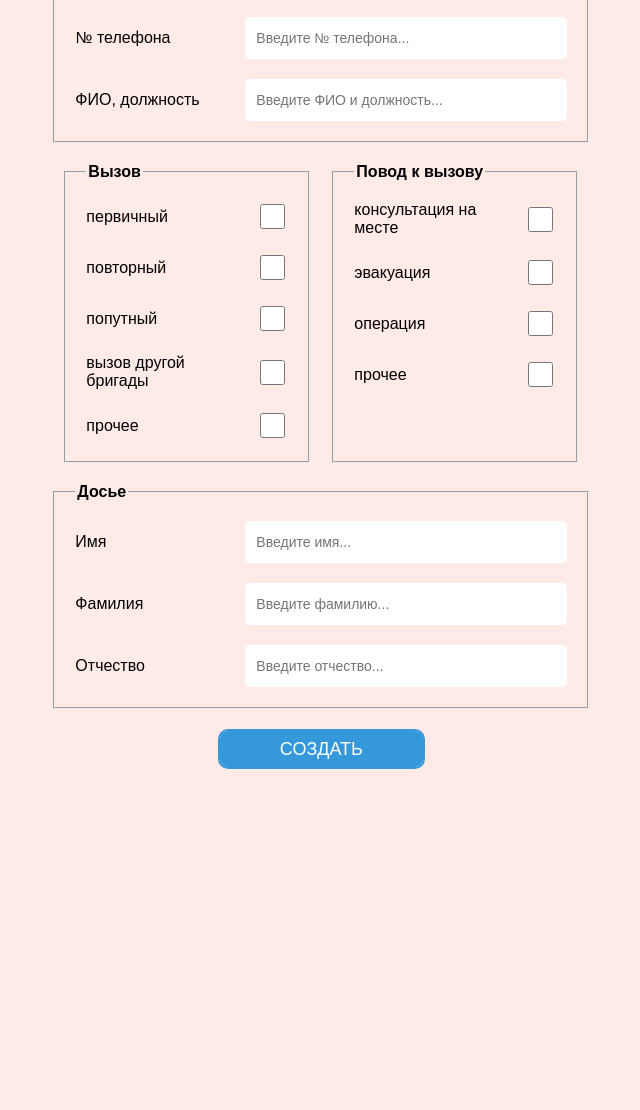
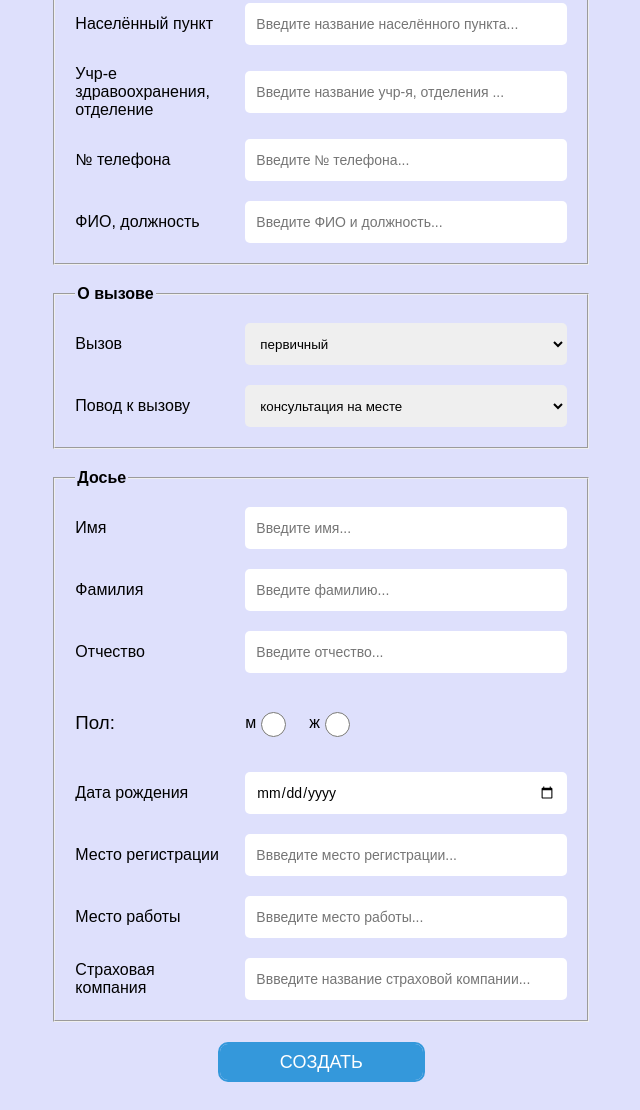
Before and after one commit to prostopopez/dataToWord, a website: page index.html in a window 1280 px wide. Shown: the part 1268-2378 px from the top of the page, without its empty margins (326-966 px from the left). Before the commit the page ends 2065 px from the top, so only its background shows below. Drawn offline with Linux system fonts and the light colour scheme.

Commit message:
niceAndSmooth

```diff
--- a/index.html
+++ b/index.html
@@ -10,53 +10,59 @@
 </head>
 <body>
 <form class="finalData" action='/finalData' method='POST'>
+    <fieldset>
+        <legend>Основная информация</legend>
+        <div class="field">
+            <div class="label"><label for="mainDate">Дата</label></div>
+            <input class="simpleInput" id="mainDate" name='mainDate' type='date'>
+        </div>
         <div class="field">
             <div class="label"><label for="cardNumber">Карта вызова №</label></div>
-        <input class="simpleInput" id="cardNumber" name='cardNumber' type='text' placeholder='Ввведите номер карты...'>
+            <input class="simpleInput" id="cardNumber" name='cardNumber' type='text'
+                placeholder='Ввведите номер карты...'>
         </div>
         <div class="field">
             <div class="label"><label for="paramedicName">Фельдшер по приёму вызова</label></div>
-        <input class='simpleInput' id='paramedicName' name='paramedicName' type='paramedicName'
+            <input class='simpleInput' id='paramedicName' name='paramedicName' type='text'
                 placeholder='Введите ФИО фельдшера...'>
+    </fieldset>
     </div>
     <fieldset>
         <legend>Время (часы, минуты)</legend>
         <div class="field">
             <div class="label"><label for="callReceiveTime">Приём вызова</label></div>
-            <input class="simpleInput" id="callReceiveTime" name='callReceiveTime' type='text'
-                placeholder='Введите время приёма вызова...'>
+            <input class="simpleInput" id="callReceiveTime" name='callReceiveTime' type='datetime-local'
+                max='2020-12-31T23:59'>
         </div>
         <div class="field">
             <div class="label"><label for="callTransferTime">Передача вызова пригаде</label></div>
-            <input class="simpleInput" id="callTransferTime" name='callTransferTime' type='text'
-                placeholder='Введите время передачи вызова...'>
+            <input class="simpleInput" id="callTransferTime" name='callTransferTime' type='datetime-local'
+                max='9999-12-31T23:59'>
         </div>
         <div class="field">
             <div class="label"><label for="teamCallTime">Вызов бригады</label></div>
-            <input class="simpleInput" id="teamCallTime" name='teamCallTime' type='text'
-                placeholder='Введите время вызова бригады...'>
+            <input class="simpleInput" id="teamCallTime" name='teamCallTime' type='datetime-local'
+                max='9999-12-31T23:59'>
         </div>
         <div class="field">
             <div class="label"><label for="arrivalTime">Прибытие на место вызова</label></div>
-            <input class="simpleInput" id="arrivalTime" name='arrivalTime' type='text'
-                placeholder='Введите время прибытия на место...'>
+            <input class="simpleInput" id="arrivalTime" name='arrivalTime' type='datetime-local' max='9999-12-31T23:59'>
         </div>
         <div class="field">
             <div class="label"><label for="transportStartTime">Начало транспортировки / убытие</label></div>
-            <input class="simpleInput" id="transportStartTime" name='transportStartTime' type='text'
-                placeholder='Введите время убытия...'>
+            <input class="simpleInput" id="transportStartTime" name='transportStartTime' type='datetime-local'
+                max='9999-12-31T23:59'>
         </div>
         <div class="field">
             <div class="label"><label for="transportEndTime">Окончание траспортировки</label></div>
-            <input class="simpleInput" id="transportEndTime" name='transportEndTime' type='text'
-                placeholder='Введите время окончания траспортировки...'>
+            <input class="simpleInput" id="transportEndTime" name='transportEndTime' type='datetime-local'
+                max='9999-12-31T23:59'>
         </div>
         <div class="field">
             <div class="label"><label for="callEndTime">Окончание вызова</label></div>
-            <input class="simpleInput" id="callEndTime" name='callEndTime' type='text'
-                placeholder='Введите время окончания вызова...'>
+            <input class="simpleInput" id="callEndTime" name='callEndTime' type='datetime-local' max='9999-12-31T23:59'>
         </div>
-        <div class="field">
+        <div class="field rowFlex">
             <div class="label"><label for="isAirTransport">Авиатранспорт</label></div>
             <input class="checkInput" id="isAirTransport" name='isAirTransport' type='checkbox'>
         </div>
@@ -71,19 +77,18 @@
         <div class="field">
             <div class="label"><label for="startHealthCareFacility">Учр-е здравоохранения, отделение</label></div>
             <input class="simpleInput" id="startHealthCareFacility" name='startHealthCareFacility' type='text'
-                placeholder='Введите название учр-я, отделения ...'>
+                placeholder='Введите название учр-я, отделения...'>
         </div>
         <div class="field">
             <div class="label"><label for="startPhoneNumber">№ телефона</label></div>
-            <input class="simpleInput" id="startPhoneNumber" name='startPhoneNumber' type='text'
-                placeholder='Введите № телефона...'>
+            <input class="simpleInput" id="startPhoneNumber" name='startPhoneNumber' type='tel'
+                placeholder='Введите номер телефона...'>
         </div>
         <div class="field">
             <div class="label"><label for="startNameAndPost">ФИО, должность</label></div>
             <input class="simpleInput" id="startNameAndPost" name='startNameAndPost' type='text'
                 placeholder='Введите ФИО и должность...'>
         </div>
-    </fieldset>
         <div class="field">
             <div class="label"><label for="directionalDiagnosis">Направительный диагноз</label></div>
             <textarea
@@ -94,6 +99,7 @@
                 placeholder="Введите направительный диагноз..."
                 oninput='this.style.height = "auto"; this.style.height = this.scrollHeight - 20 + "px"'></textarea>
         </div>
+    </fieldset>
     <fieldset>
         <legend>С кем согласовано место госпитализации при эвакуации</legend>
         <div class="field">
@@ -109,8 +115,7 @@
         <div class="field">
             <div class="label"><label for="evacuationAgreementPhoneNumber">№ телефона</label></div>
             <input class="simpleInput" id="evacuationAgreementPhoneNumber" name='evacuationAgreementPhoneNumber'
-                type='text'
-                placeholder='Введите № телефона...'>
+                type='tel' placeholder='Введите № телефона...'>
         </div>
         <div class="field">
             <div class="label"><label for="evacuationAgreementNameAndPost">ФИО, должность</label></div>
@@ -119,50 +124,28 @@
                 placeholder='Введите ФИО и должность...'>
         </div>
     </fieldset>
-    <div class="rowFlex">
     <fieldset>
-            <legend>Вызов</legend>
+        <legend>О вызове</legend>
         <div class="field">
-                <div class="label"><label for="primaryCall">первичный</label></div>
-                <input class="checkInput" id="primaryCall" name='primaryCall' type='checkbox'>
+            <div class="label"><label for="call">Вызов</label></div>
+            <select class="simpleInput selectInput" id="call" name="callTypes[]">
+                <option value='primaryCall'>первичный</option>
+                <option value='repeatedCall'>повторный</option>
+                <option value='passingCall'>попутный</option>
+                <option value='anotherBrigadeCall'>вызов другой бригады</option>
+                <option value='otherCall'>прочее</option>
+            </select>
         </div>
         <div class="field">
-                <div class="label"><label for="repeatedCall">повторный</label></div>
-                <input class="checkInput" id="repeatedCall" name='repeatedCall' type='checkbox'>
-            </div>
-            <div class="field">
-                <div class="label"><label for="passingCall">попутный</label></div>
-                <input class="checkInput" id="passingCall" name='passingCall' type='checkbox'>
-            </div>
-            <div class="field">
-                <div class="label"><label for="anotherBrigadeCall">вызов другой бригады</label></div>
-                <input class="checkInput" id="anotherBrigadeCall" name='anotherBrigadeCall' type='checkbox'>
-            </div>
-            <div class="field">
-                <div class="label"><label for="otherCall">прочее</label></div>
-                <input class="checkInput" id="otherCall" name='otherCall' type='checkbox'>
+            <div class="label"><label for="callCause">Повод к вызову</label></div>
+            <select class="simpleInput selectInput" id="callCause" name="callCauses[]">
+                <option value='onSiteConsultCause'>консультация на месте</option>
+                <option value='evacuationCause'>эвакуация</option>
+                <option value='operationCause'>операция</option>
+                <option value='otherCause'>прочее</option>
+            </select>
         </div>
     </fieldset>
-        <fieldset>
-            <legend>Повод к вызову</legend>
-            <div class="field">
-                <div class="label"><label for="onSiteConsultCause">консультация на месте</label></div>
-                <input class="checkInput" id="onSiteConsultCause" name='onSiteConsultCause' type='checkbox'>
-            </div>
-            <div class="field">
-                <div class="label"><label for="evacuationCause">эвакуация</label></div>
-                <input class="checkInput" id="evacuationCause" name='evacuationCause' type='checkbox'>
-            </div>
-            <div class="field">
-                <div class="label"><label for="operationCause">операция</label></div>
-                <input class="checkInput" id="operationCause" name='operationCause' type='checkbox'>
-            </div>
-            <div class="field">
-                <div class="label"><label for="otherCause">прочее</label></div>
-                <input class="checkInput" id="otherCause" name='otherCause' type='checkbox'>
-            </div>
-        </fieldset>
-    </div>
     <fieldset>
         <legend>Досье</legend>
         <div class="field">
@@ -180,10 +163,51 @@
             <input class="simpleInput" id="patronymic" name='patronymic' type='text'
                 placeholder='Введите отчество...'>
         </div>
+        <div class="rowFlex radioFlex">
+            <h3>Пол:</h3>
+            <div class="field">
+                <div class="label"><label for="male">м</label></div>
+                <input class="radioInput" id="male" name='gender' value="male" type='radio'>
+            </div>
+            <div class="field">
+                <div class="label"><label for="female">ж</label></div>
+                <input class="radioInput" id="female" name='gender' value="female" type='radio'>
+            </div>
+        </div>
+        <div class="field">
+            <div class="label"><label for="birthDate">Дата рождения</label></div>
+            <input class="simpleInput" id="birthDate" name='birthDate' type='date' max='9999-12-31'>
+        </div>
+        <div class="field">
+            <div class="label"><label for="regPlace">Место регистрации</label></div>
+            <input class="simpleInput" id="regPlace" name='regPlace' type='text'
+                placeholder='Ввведите место регистрации...'>
+        </div>
+        <div class="field">
+            <div class="label"><label for="jobPlace">Место работы</label></div>
+            <input class="simpleInput" id="jobPlace" name='jobPlace' type='text'
+                placeholder='Ввведите место работы...'>
+        </div>
+        <div class="field">
+            <div class="label"><label for="insuranceCompany">Страховая компания</label></div>
+            <input class="simpleInput" id="insuranceCompany" name='insuranceCompany' type='text'
+                placeholder='Ввведите название страховой компании...'>
+        </div>
     </fieldset>
     <div class='buttons'>
         <button>создать</button>
     </div>
 </form>
+<script type="text/javascript">
+    function phoneMask(tel) {
+        let num = tel.value.replace(/\D/g, '');
+        tel.value = num.substring(0, 1) + '-(' + num.substring(1, 4) + ')-' + num.substring(4, 7) + '-' + num.substring(7, 9) + '-' + num.substring(9, 11);
+    }
+
+    let tels = document.querySelectorAll('input[type="tel"]');
+    for (let i = 0; i < tels.length; i++) {
+        tels[i].addEventListener('keyup', e => phoneMask(tels[i]));
+    }
+</script>
 </body>
 </html>
--- a/static/style.css
+++ b/static/style.css
@@ -1,16 +1,18 @@
+/* main styles */
 * {
     font-family: 'Montserrat', sans-serif;
     font-weight: 400;
 }
 
 body {
-    background: #feeae6;
+    background: #dee0fc;
 }
 
 label,
 input,
 textarea,
-button {
+button,
+select {
     outline: 0;
     color: black;
 }
@@ -20,8 +22,11 @@ textarea {
     font-size: 14px;
 }
 
+input[type="date"],
+input[type="datetime-local"],
 input[type="radio"],
-input[type="checkbox"] {
+input[type="checkbox"],
+select {
     cursor: pointer;
 }
 
@@ -53,6 +58,56 @@ button:active {
     box-shadow: 0 0 10px 0 darkred inset, 0 0 10px 4px darkred;
 }
 
+legend {
+    font-weight: bold;
+}
+
+fieldset {
+    margin-bottom: 20px;
+    padding: 20px;
+    display: flex;
+    flex-direction: column;
+}
+
+fieldset .field:last-child {
+    margin-bottom: 0;
+}
+
+/* containers */
+.finalData {
+    margin: 0 auto;
+    width: 98%;
+    max-width: 1500px;
+    padding: 20px;
+    display: flex;
+    flex-direction: column;
+    align-items: center;
+    overflow: hidden;
+}
+
+.field {
+    margin-bottom: 20px;
+    display: flex;
+    flex-direction: row;
+    justify-content: center;
+    align-items: center;
+}
+
+.label {
+    width: 150px;
+    margin-right: 20px;
+}
+
+.rowFlex {
+    display: flex;
+    justify-content: flex-start;
+}
+
+.rowFlex fieldset:first-child {
+    margin-right: 20px;
+}
+
+/* basic inputs */
 .simpleInput {
     border: 1px solid transparent;
     min-width: 300px;
@@ -85,49 +140,32 @@ button:active {
     border: 1px solid #3498db;
 }
 
-.finalData {
-    margin: 0 auto;
-    width: 98%;
-    max-width: 1500px;
-    padding: 20px;
-    display: flex;
-    flex-direction: column;
-    align-items: center;
-    overflow: hidden;
+.radioInput {
+    height: 25px;
+    width: 25px;
 }
 
-.rowFlex {
-    display: flex;
+.selectInput {
+    min-width: 322px;
+    height: 42px;
 }
 
-.rowFlex fieldset:first-child {
-    margin-right: 20px;
+/* specific styles*/
+.radioFlex {
+    margin-bottom: 20px;
 }
 
-fieldset {
-    margin-bottom: 20px;
-    padding: 20px;
-    display: flex;
-    flex-direction: column;
+.radioFlex h3 {
+    margin-right: 20px;
+    width: 150px;
 }
 
-fieldset .field:last-child {
+.radioFlex .field {
+    margin-right: 20px;
     margin-bottom: 0;
 }
 
-legend {
-    font-weight: bold;
+.radioFlex .label {
+    margin-right: 0;
+    width: initial;
 }
-
-.field {
-    margin-bottom: 20px;
-    display: flex;
-    flex-direction: row;
-    justify-content: center;
-    align-items: center;
-}
-
-.label {
-    width: 150px;
-    margin-right: 20px;
-}
```
Lines whose indentation alone changed are shown as unchanged.
